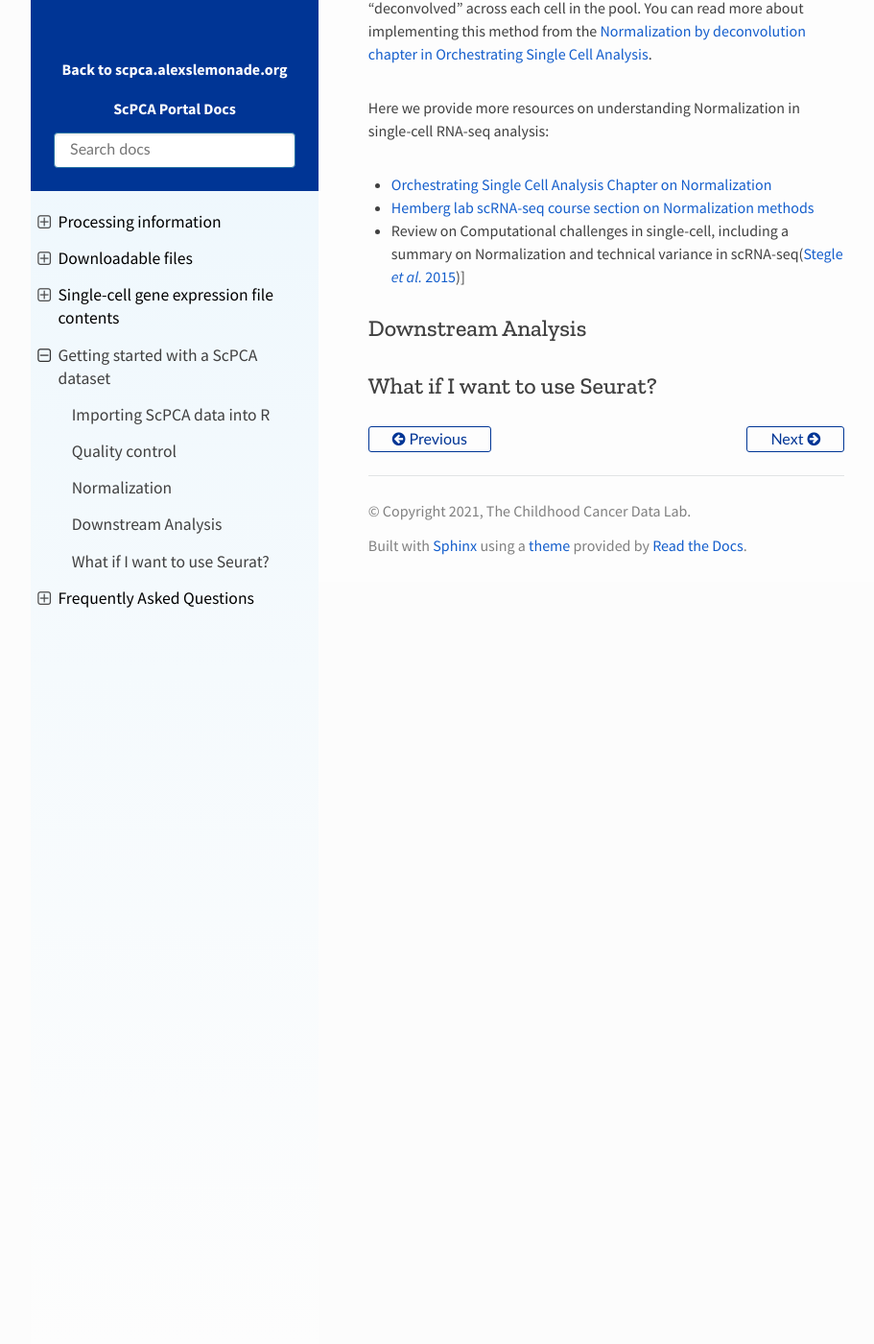
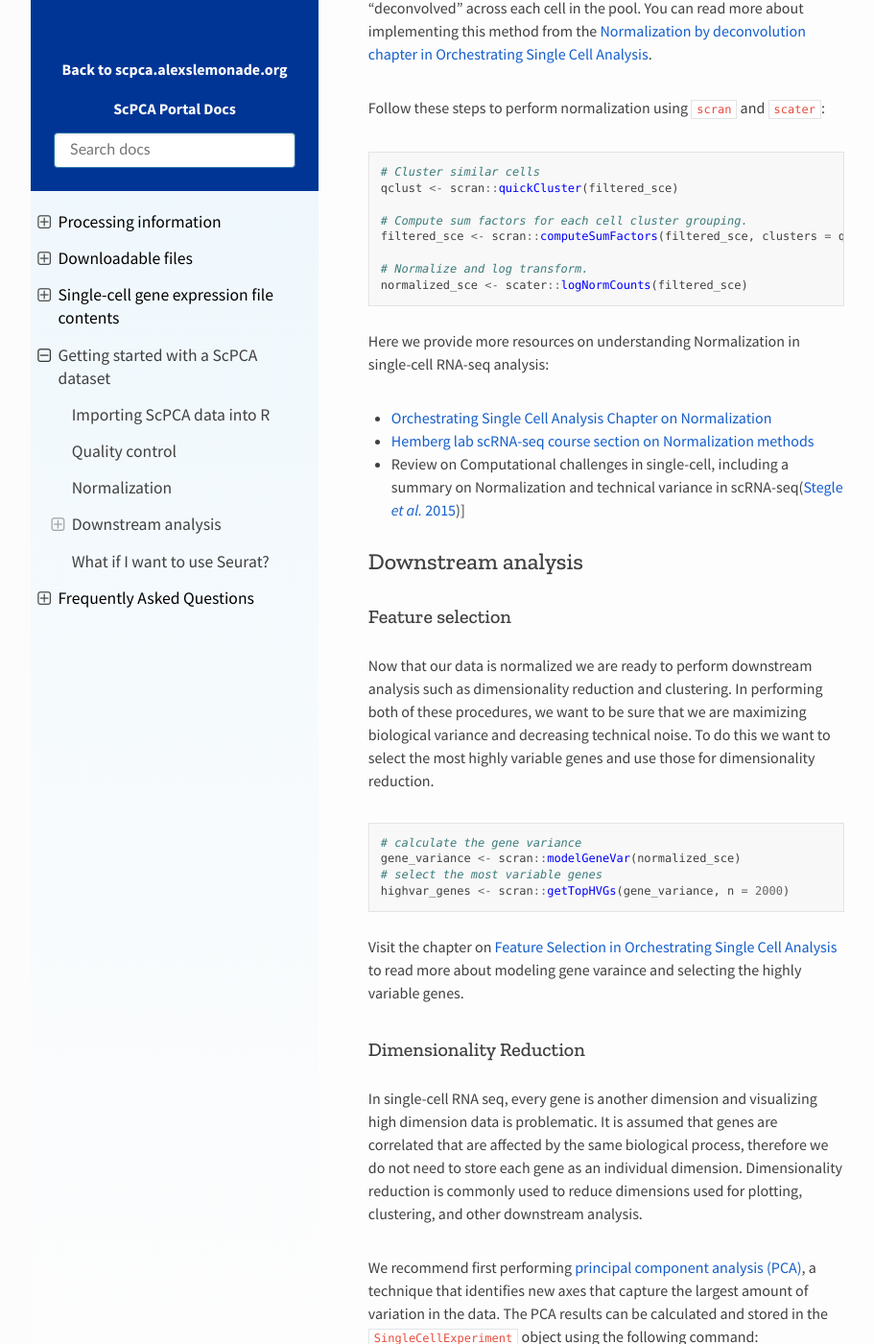
Before and after one commit to DongzeHE/scpca-docs, a Sphinx documentation site: the page built from docs/getting_started.md, in a window 1280 px wide and 1400 px high, scrolled down 3212 px. Shown: the whole window at 96% size, without its empty margins (158-1069 px from the left). Built offline with Sphinx 7.4.7 and the Read the Docs theme 2.0.0, drawn with Linux system fonts in a browser that asks for light colours; before the commit the page ends 3818 px from its top, so only the background shows below that; some of the changed text lies outside the part shown.

Commit message:
add downstream analysis and seurat section

````diff
--- a/docs/getting_started.md
+++ b/docs/getting_started.md
@@ -82,13 +82,85 @@ Here, before calculating size factors, cells are first pooled into clusters base
 Once cells are assigned to a cluster, size factors are computed for each pool first and then "deconvolved" across each cell in the pool.
 You can read more about implementing this method from the [Normalization by deconvolution chapter in Orchestrating Single Cell Analysis](http://bioconductor.org/books/3.13/OSCA.basic/normalization.html#normalization-by-deconvolution).
 
+Follow these steps to perform normalization using `scran` and `scater`:
+
+```r
+# Cluster similar cells
+qclust <- scran::quickCluster(filtered_sce)
+
+# Compute sum factors for each cell cluster grouping.
+filtered_sce <- scran::computeSumFactors(filtered_sce, clusters = qclust)
+
+# Normalize and log transform.
+normalized_sce <- scater::logNormCounts(filtered_sce)
+```
+
 Here we provide more resources on understanding Normalization in single-cell RNA-seq analysis:
 
 - [Orchestrating Single Cell Analysis Chapter on Normalization](http://bioconductor.org/books/3.14/OSCA.basic/normalization.html)
 - [Hemberg lab scRNA-seq course section on Normalization methods](https://scrnaseq-course.cog.sanger.ac.uk/website/cleaning-the-expression-matrix.html#normalization-theory)
 - Review on Computational challenges in single-cell, including a summary on Normalization and technical variance in scRNA-seq([Stegle _et al._ 2015](https://doi.org/10.1038/nrg3833))]
 
+## Downstream analysis
 
-## Downstream Analysis
+### Feature selection
+
+Now that our data is normalized we are ready to perform downstream analysis such as dimensionality reduction and clustering.
+In performing both of these procedures, we want to be sure that we are maximizing biological variance and decreasing technical noise.
+To do this we want to select the most highly variable genes and use those for dimensionality reduction.
+
+```r
+# calculate the gene variance
+gene_variance <- scran::modelGeneVar(normalized_sce)
+# select the most variable genes
+highvar_genes <- scran::getTopHVGs(gene_variance, n = 2000)
+```
+
+Visit the chapter on [Feature Selection in Orchestrating Single Cell Analysis](http://bioconductor.org/books/3.13/OSCA.basic/feature-selection.html#feature-selection) to read more about modeling gene varaince and selecting the highly variable genes.
+
+### Dimensionality Reduction
+
+In single-cell RNA seq, every gene is another dimension and visualizing high dimension data is problematic.
+It is assumed that genes are correlated that are affected by the same biological process, therefore we do not need to store each gene as an individual dimension.
+Dimensionality reduction is commonly used to reduce dimensions used for plotting, clustering, and other downstream analysis.
+
+We recommend first performing [principal component analysis (PCA)](http://bioconductor.org/books/3.13/OSCA.basic/dimensionality-reduction.html#principal-components-analysis), a technique that identifies new axes that capture the largest amount of variation in the data.
+The PCA results can be calculated and stored in the `SingleCellExperiment` object using the following command:
+
+```r
+# calculate a PCA matrix using the most highly variable genes
+normalized_sce <- runPCA(normalized_sce, subset_row = highvar_genes)
+```
+
+PCA is a linear dimensionality reduction technique and therfore it cannot efficiently pack differences in d dimensions into the first 2 principal components which are used for visualizations.
+Therefore we need a non linear method, such as [UMAP (Uniform Manifold Approximation and Projection)](http://bioconductor.org/books/3.13/OSCA.basic/dimensionality-reduction.html#uniform-manifold-approximation-and-projection), for visualization.
+UMAP allows for better separation between clusters of cells, but can be dependent on the choice of parameters, such as the number of neighbors and minimum distance between points.
+It's important to note that while the observed clusters do have some meaning, the distance between clusters and the cluster density usually is not related to the similarity or dissimilarity of the clusters.
+Additionally, if the results are completely dependent on the choice of parameters then you should interpret the results with caution.
+
+UMAP can also be quite slow for a large dataset, so it's recommended to run UMAP with the top 50 principal components, speeding up the analysis.
+
+```r
+# Run UMAP using already stored PCA results
+normalized_sce <- runUMAP(normalized_sce,
+                          dimred = "PCA")
+```
+
+See below for more resources on dimensionality reduction:
+
+- [Dimensionality Reduction in Orchestrating Single Cell Analysis](http://bioconductor.org/books/3.13/OSCA.basic/dimensionality-reduction.html#dimensionality-reduction)
+- [Dimension Reductions in R](https://rpubs.com/Saskia/520216)
+- [Understanding UMAP](https://pair-code.github.io/understanding-umap/)
 
 ## What if I want to use Seurat?
+
+The files available for download contain [`SingleCellExperiment` objects](http://bioconductor.org/books/3.13/OSCA.intro/the-singlecellexperiment-class.html).
+If desired, these can be converted into Seurat objects.
+You can find the code needed to convert the `SingleCellExperiment` objects to Seurat objects in the {ref}`FAQ section<FAQ:what if i want to use seurat instead of bioconductor?>`.
+
+After converting the object to a Seurat object, the same steps outlined above (quality control, filtering, normalization, dimensionality reduction) can be followed but using functions available as part of the Seurat package.
+
+Here are some resources that can be used to get you started working with Seurat objects:
+- [Getting started tutorial in Seurat](https://satijalab.org/seurat/articles/pbmc3k_tutorial.html) including quality control, normalization, and dimensionality reduction.
+- [Converting to and from a `SingleCellExperiment`](https://satijalab.org/seurat/articles/conversion_vignette.html)
+- [HBC Course on single-cell RNA-seq analysis with Seurat](https://hbctraining.github.io/scRNA-seq_online/schedule/links-to-lessons.html)
````
